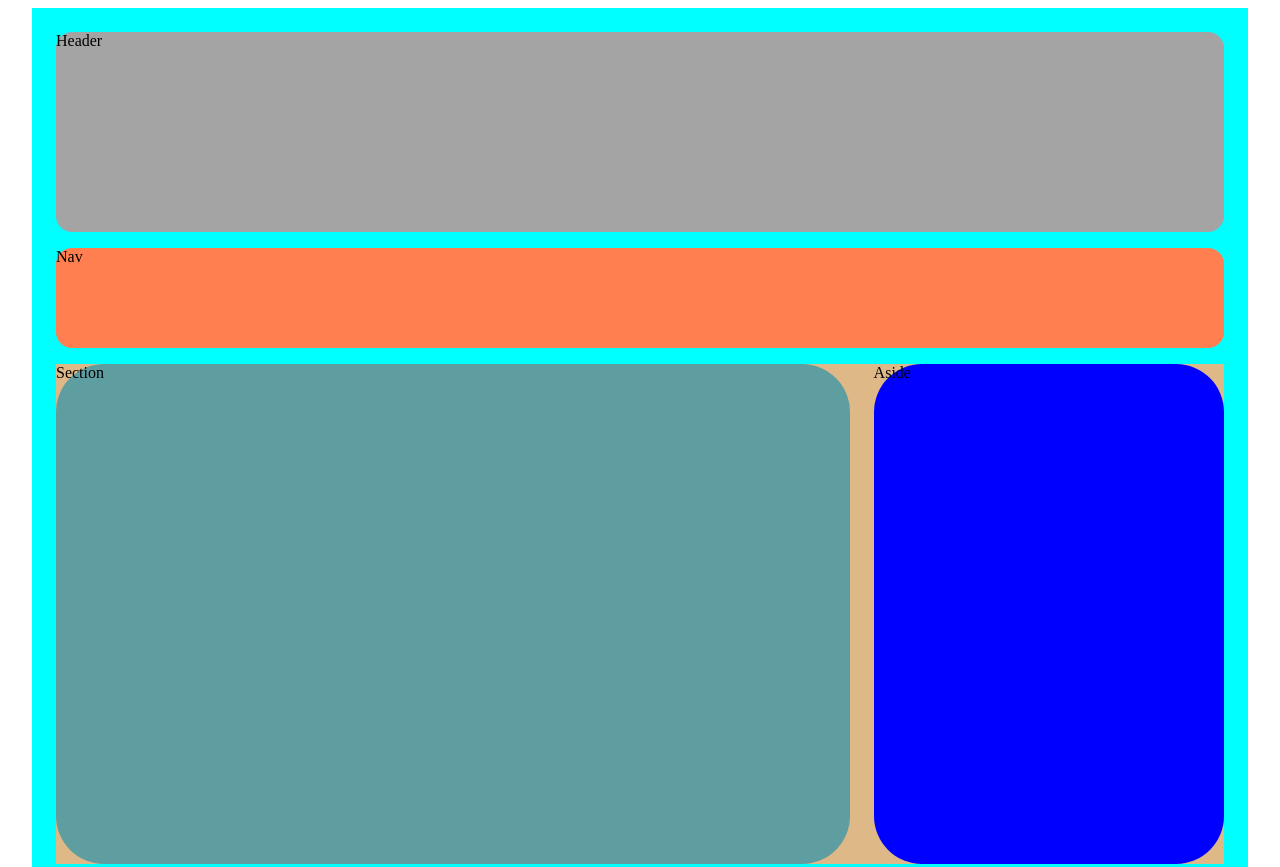
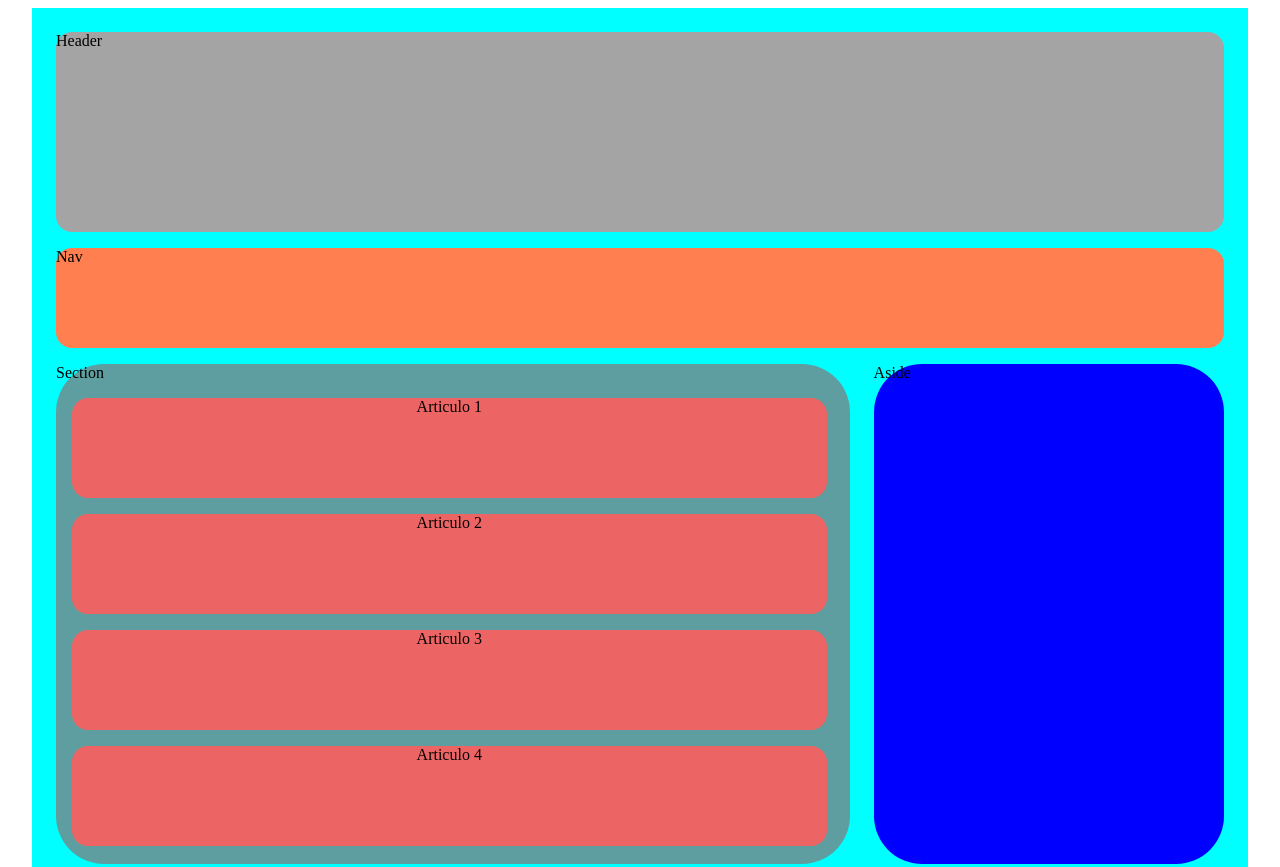
Before and after one commit to arojasdo/pruebashtml5, a plain HTML site: page sprint1/maquetacion1.html in a window 1280 px wide. Shown: the top 867 px of the page. Drawn offline with Linux system fonts and the light colour scheme.

Commit message:
maqueta completa

```diff
--- a/sprint1/estilosMaq1.css
+++ b/sprint1/estilosMaq1.css
@@ -33,7 +33,7 @@ body{
 
 #contenido{
     height: 50%;
-    background-color: burlywood;
+    /*background-color: burlywood;*/
     margin: 1em;
 }
 
@@ -59,3 +59,13 @@ body{
     border-radius: 3em;
     float: right;
 }
+
+.articulo{
+    width: 95%;
+    height: 20%;
+    background-color: rgb(237, 100, 100);
+    margin: 1em;
+    border-radius: 1em;
+    text-align: center;
+
+}
--- a/sprint1/maquetacion1.html
+++ b/sprint1/maquetacion1.html
@@ -12,7 +12,12 @@
         <div id="header">Header</div>
         <div id="nav">Nav</div>
         <div id="contenido">
-            <div id= "section">Section</div>
+            <div id= "section">Section
+            <article class="articulo">Articulo 1</article>
+            <article class="articulo">Articulo 2</article>
+            <article class="articulo">Articulo 3</article>
+            <article class="articulo">Articulo 4</article>
+            </div>
             <div id= "aside">Aside</div>
         </div>
         <div id="footer">Footer</div>
```
